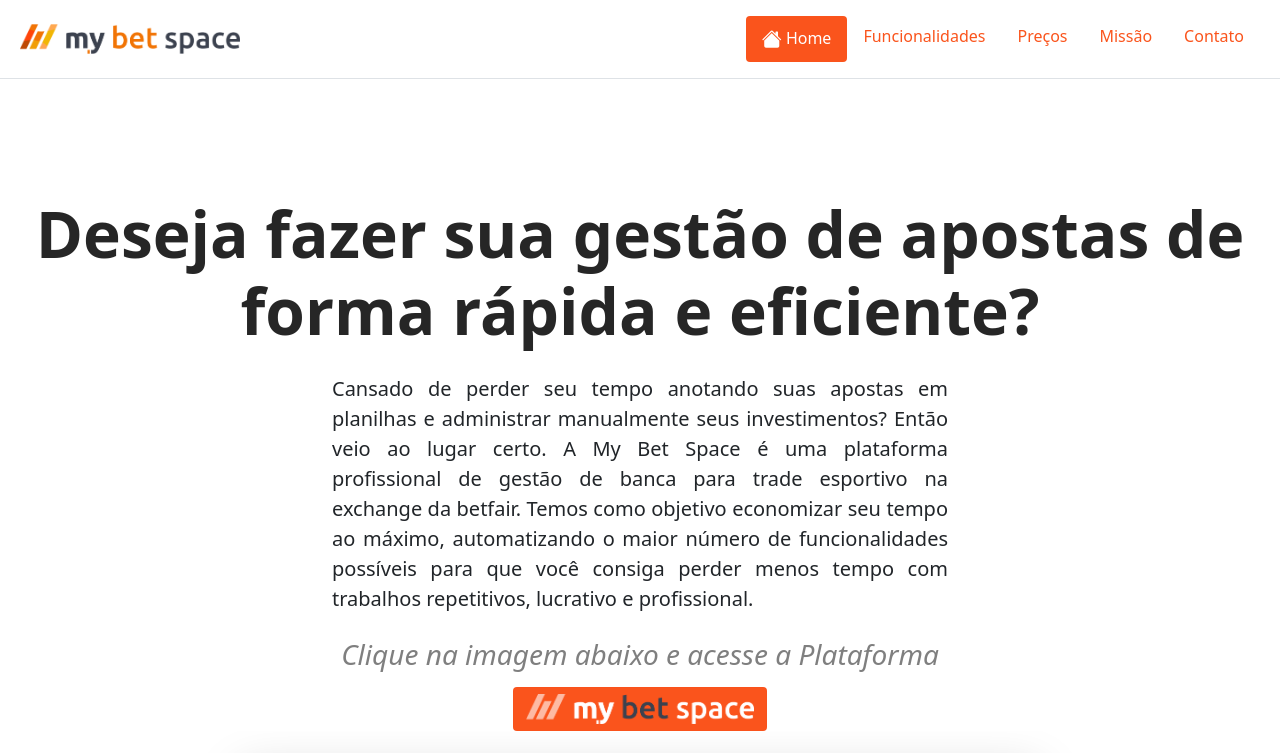
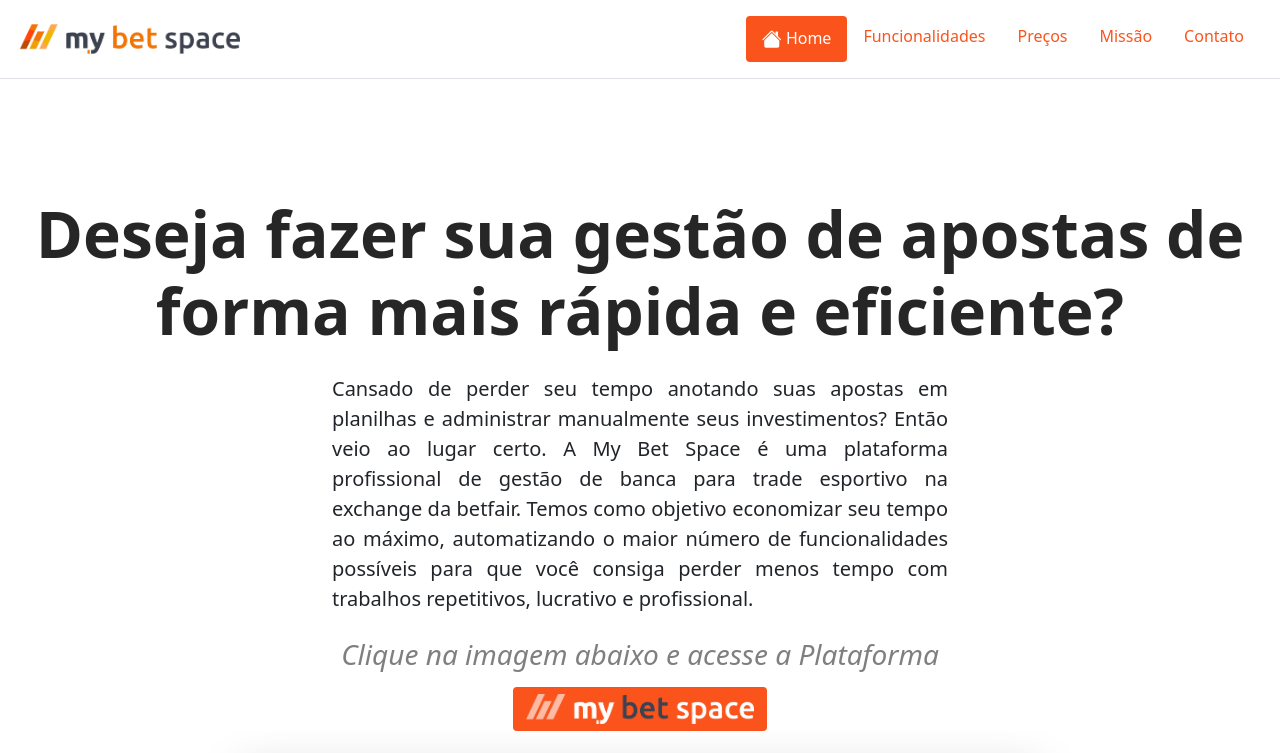
Before and after one commit to mybetspace/landing-page-website, a Nuxt app: page / in a window 1280 px wide. Shown: the top 753 px of the page. Built offline with nearby package versions, Linux system fonts and the light colour scheme; what v-mask, vue-recaptcha-v3 would draw is missing.

Commit message:
change text

```diff
--- a/pages/index.vue
+++ b/pages/index.vue
@@ -32,7 +32,7 @@
       <section id="home" class="section">
         <div class="px-4 pt-5 my-5 text-center">
           <h1 class="display-3 fw-bold">
-            Deseja fazer sua gestão de apostas de forma rápida e eficiente?
+            Deseja fazer sua gestão de apostas de forma mais rápida e eficiente?
           </h1>
           <div class="col-lg-6 mx-auto">
             <p class="lead my-6">
```
